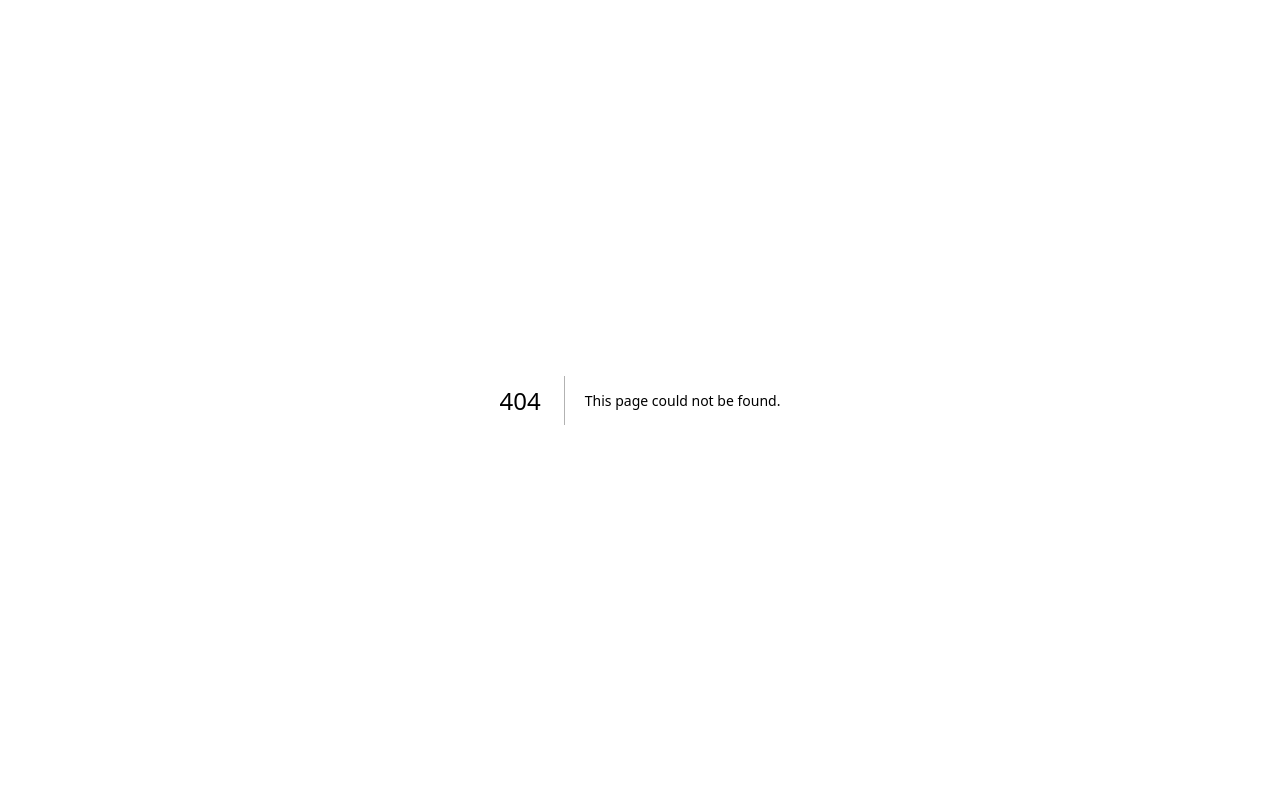
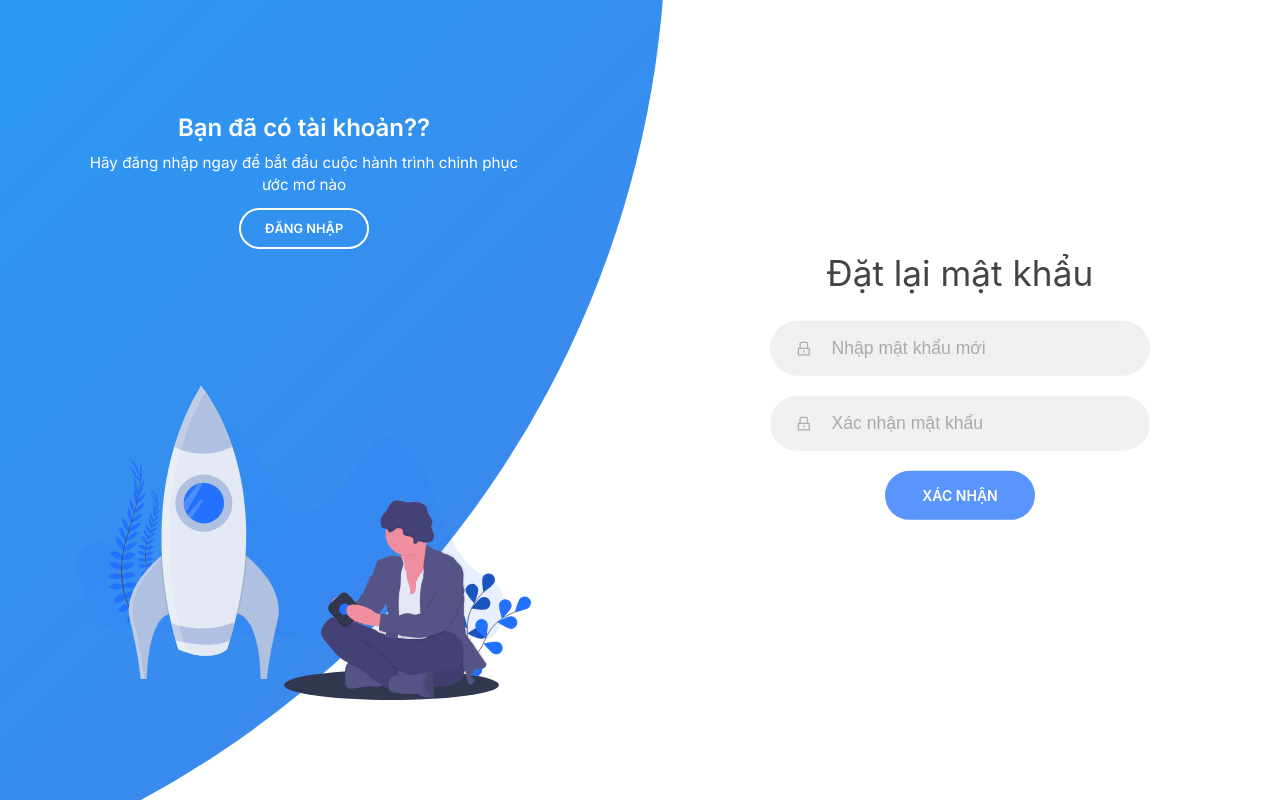
Before and after one commit to dat-nguyen-304/capstone-fe, a Next.js app: page /forgot-password/1 in a window 1280 px wide. Before the commit this address had no page. Built offline with nearby package versions, Linux system fonts and the light colour scheme.

Commit message:
feat CEPA-90 create UI for forgot/reset password

```diff
--- /dev/null
+++ b/app/forgot-password/[id]/page.tsx
@@ -0,0 +1,60 @@
+'use client';
+
+import Image from 'next/image';
+import styles from '@/app/auth/page.module.css';
+import { Form } from 'antd';
+import { AiOutlineLock } from 'react-icons/ai';
+import { useRouter } from 'next/navigation';
+
+interface ForgotPasswordProps {}
+
+const ForgotPassword: React.FC<ForgotPasswordProps> = ({}) => {
+    const router = useRouter();
+    return (
+        <div className={styles.container}>
+            <div className={styles.formsContainer}>
+                <div className={`${styles.signinSignup} mt-[-200px] sm:mt-0`}>
+                    <Form action="#" className={styles.signInForm}>
+                        <h2 className={styles.title}>Đặt lại mật khẩu</h2>
+                        <div className={styles.inputField}>
+                            <i>
+                                <AiOutlineLock />
+                            </i>
+                            <input type="text" placeholder="Nhập mật khẩu mới" />
+                        </div>
+                        <div className={styles.inputField}>
+                            <i>
+                                <AiOutlineLock />
+                            </i>
+                            <input type="password" placeholder="Xác nhận mật khẩu" />
+                        </div>
+                        <Form.Item>
+                            <button type="submit" className={`${styles.btn} ${styles.solid}`}>
+                                Xác nhận
+                            </button>
+                        </Form.Item>
+                    </Form>
+                </div>
+            </div>
+
+            <div className={styles.panelsContainer}>
+                <div className={`${styles.panel} ${styles.leftPanel}`}>
+                    <div className={styles.content}>
+                        <h3>Bạn đã có tài khoản??</h3>
+                        <p>Hãy đăng nhập ngay để bắt đầu cuộc hành trình chinh phục ước mơ nào</p>
+                        <button
+                            className={`${styles.btn} ${styles.transparent}`}
+                            id="sign-up-btn"
+                            onClick={() => router.push('/auth', { scroll: false })}
+                        >
+                            Đăng nhập
+                        </button>
+                    </div>
+                    <Image src="/log.svg" className={styles.image} alt="" width={400} height={300} />
+                </div>
+            </div>
+        </div>
+    );
+};
+
+export default ForgotPassword;
--- /dev/null
+++ b/app/forgot-password/page.tsx
@@ -0,0 +1,54 @@
+'use client';
+
+import Image from 'next/image';
+import styles from '@/app/auth/page.module.css';
+import { Form } from 'antd';
+import { AiOutlineUser } from 'react-icons/ai';
+import { useRouter } from 'next/navigation';
+
+interface ForgotPasswordProps {}
+
+const ForgotPassword: React.FC<ForgotPasswordProps> = ({}) => {
+    const router = useRouter();
+    return (
+        <div className={styles.container}>
+            <div className={styles.formsContainer}>
+                <div className={`${styles.signinSignup} mt-[-240px] sm:mt-0`}>
+                    <Form action="#" className={styles.signInForm}>
+                        <h2 className={styles.title}>Quên mật khẩu</h2>
+                        <div className={styles.inputField}>
+                            <i>
+                                <AiOutlineUser />
+                            </i>
+                            <input type="text" placeholder="Email" />
+                        </div>
+                        <Form.Item>
+                            <button type="submit" className={`${styles.btn} ${styles.solid} !w-[180px]`}>
+                                Lấy lại mật khẩu
+                            </button>
+                        </Form.Item>
+                    </Form>
+                </div>
+            </div>
+
+            <div className={styles.panelsContainer}>
+                <div className={`${styles.panel} ${styles.leftPanel}`}>
+                    <div className={styles.content}>
+                        <h3>Bạn đã có tài khoản??</h3>
+                        <p>Hãy đăng nhập ngay để bắt đầu cuộc hành trình chinh phục ước mơ nào</p>
+                        <button
+                            className={`${styles.btn} ${styles.transparent}`}
+                            id="sign-up-btn"
+                            onClick={() => router.push('/auth', { scroll: false })}
+                        >
+                            Đăng nhập
+                        </button>
+                    </div>
+                    <Image src="/log.svg" className={styles.image} alt="" width={400} height={300} />
+                </div>
+            </div>
+        </div>
+    );
+};
+
+export default ForgotPassword;
```
